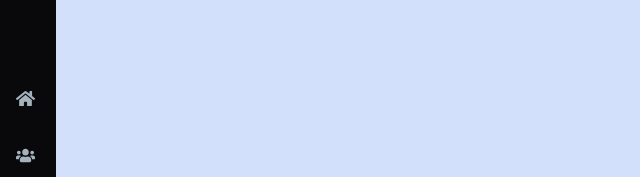
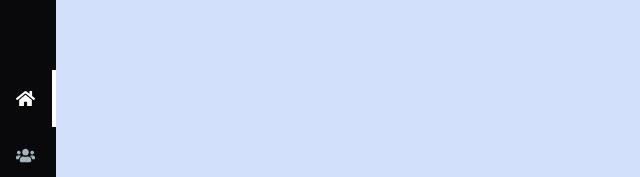
Before and after one commit to Khushii-Arora/CT-Internship-Task, a React (Create React App) app: page / in a window 1280 px wide. Shown: the part 122-299 px from the top of the page, without its empty margins (0-640 px from the left). Built offline with nearby package versions, Linux system fonts and the light colour scheme.

Commit message:
trying to fix url

```diff
--- a/src/Sidebar/index.js
+++ b/src/Sidebar/index.js
@@ -237,21 +237,21 @@ const Sidebar = () => {
 
             exact
             activeClassName="active"
-            to="CT-Internship-Task/"
+            to="/"
           >
             <img src={Home} alt="Home" />
             <Text clicked={click}>Home</Text>
           </Item>
           <Item
             activeClassName="active"
-            to="CT-Internship-Task/task1"
+            to="/task1"
           >
             <img src={Team} alt="Task1" />
             <Text clicked={click}>Task1</Text>
           </Item>
           <Item
             activeClassName="active"
-            to="CT-Internship-Task/task2"
+            to="/task2"
           >
             <img src={Calender} alt="Task2" />
             <Text clicked={click}>Task2</Text>
```
